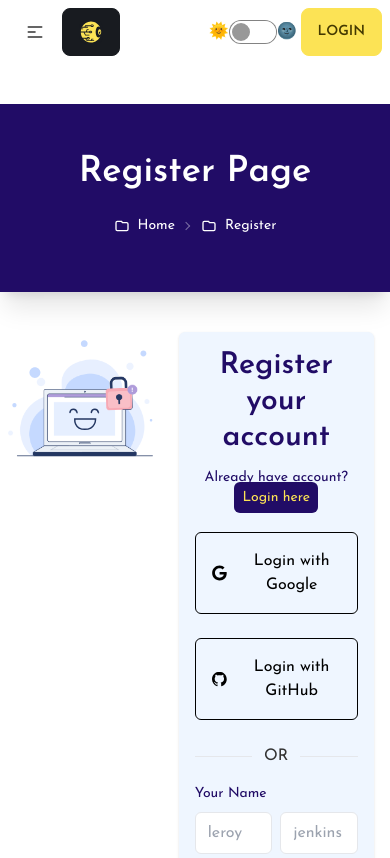
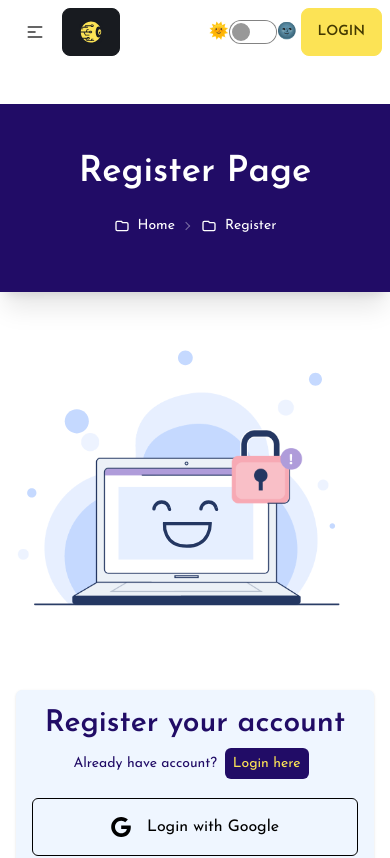
Before and after one commit to Sahariar/cyber-education, a React (Vite) app: page /register in a window 390 px wide. Shown: the top 858 px of the page. Built offline with nearby package versions, Linux system fonts and the light colour scheme; no server answers.

Commit message:
update readme file and fix responsive issue on Register page.

```diff
--- a/src/Pages/Login/Register.jsx
+++ b/src/Pages/Login/Register.jsx
@@ -161,9 +161,9 @@ const Register = () => {
 				</div>
 			</div>
 			<div className="container mx-auto">
-				<div className="flex">
-					<div className="w-5/12">{View}</div>
-					<div className="w-6/12 max-w-md p-4 rounded-md shadow sm:p-8 mx-auto bg-blue-50">
+				<div className="flex flex-col md:flex-col-reverse xl:flex-row">
+					<div className="xl:w-5/12 w-11/12">{View}</div>
+					<div className="w-11/12 xl:w-6/12 max-w-md p-4 rounded-md shadow sm:p-8 mx-auto bg-blue-50">
 						<h2 className="mb-3 text-3xl font-semibold text-center text-accent">
 							Register your account
 						</h2>
```
Also changed, not shown: 1 other file (tests, documents, lock files or other folders).
